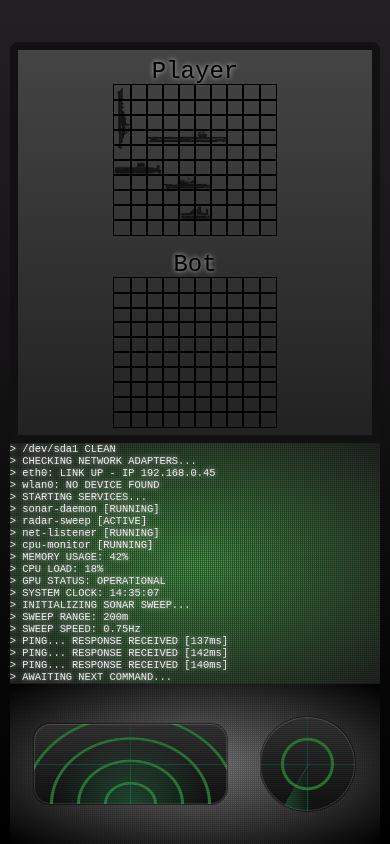
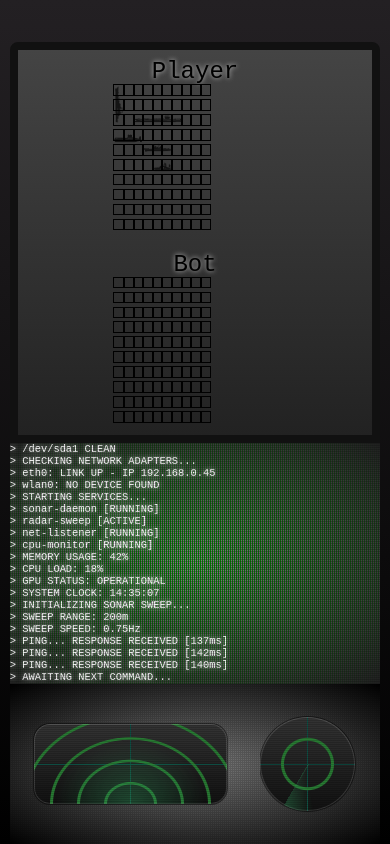
Before and after one commit to DanielBoehmeIII/battleship, a website built with webpack: page src/template.html in a window 390 px wide. Both pictures are taken after a click on the element "Quick Deploy". Built offline with nearby package versions, Linux system fonts and the light colour scheme.

Commit message:
Reconfig media-query.css: adjust control element dimensions

```diff
--- a/src/media-query.css
+++ b/src/media-query.css
@@ -62,8 +62,8 @@
   }
 
   .square {
-    width: 100%;
-    height: 100%;
+    width: 1.2rem;
+    height: 1.2rem;
   }
 
   #sonar {
@@ -75,6 +75,7 @@
     padding: 0.1rem;
     width: 30%;
     height: 60%;
+    background-color: none;
   }
 
   #radar {
@@ -105,6 +106,7 @@
       218px 218px,
       218px 218px,
       100%;
+    overflow: hidden;
   }
 
   #radar::after {
```
